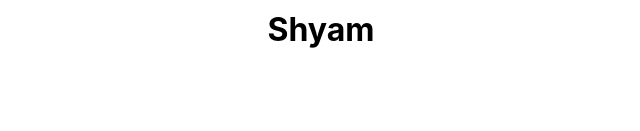
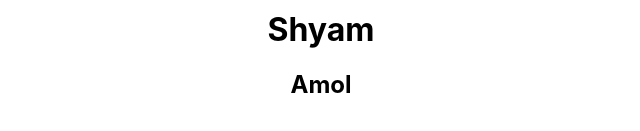
Before and after one commit to amolbajpai/react-demo, a React (Create React App) app: page / in a window 1280 px wide. Shown: the part 193-324 px from the top of the page, without its empty margins (319-959 px from the left). Built offline with nearby package versions, Linux system fonts and the light colour scheme.

Commit message:
Use of object

```diff
--- a/src/App.js
+++ b/src/App.js
@@ -2,7 +2,11 @@ import logo from './logo.svg';
 import './App.css';
 
 function App() {
-  let names = ["Ram","Krishna","Shyam"]
+  let names = ["Ram", "Krishna", "Shyam"]
+  let obj = {
+    "name": "Amol",
+    "address" : "Noida"
+  }
   return (
     <div className="App">
       <h1>Jai Shri Ram</h1>
@@ -11,6 +15,7 @@ function App() {
           <div><h1>{v}</h1></div>
         )
       })}
+      <h2>{obj.name}</h2>
     </div>
   );
 }
```
